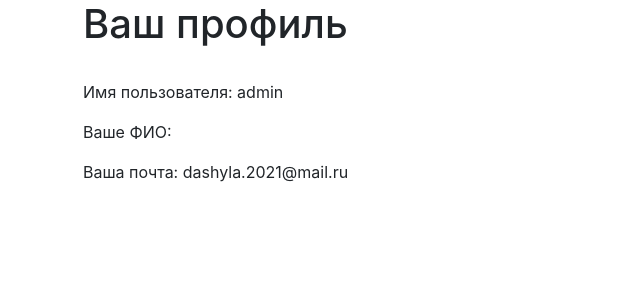
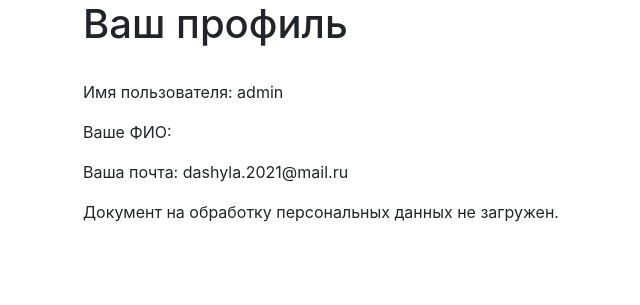
Before and after one commit to dashattit/task_2, a Django app: page /catalog/profile/ in a window 1280 px wide. Shown: the part 140-445 px from the top of the page, without its empty margins (2-642 px from the left). Run offline with Django 5.2, Linux system fonts and the light colour scheme; a user stored in the database is signed in; some libraries are stand-ins or nearby versions.

Commit message:
dop task_2.1

```diff
--- a/design/forms.py
+++ b/design/forms.py
@@ -65,15 +65,14 @@ class AddUserCreatingForm(forms.ModelForm):
             user.save()
         return user
 
-    consent = forms.BooleanField(
+    document = forms.FileField(
         required=True,
         label='Согласие на обработку персональных данных',
-        widget=forms.CheckboxInput()
     )
 
     class Meta:
         model = AddUser
-        fields = ("username", "email", "first_name", "last_name", "patronym")
+        fields = ("username", "email", "first_name", "last_name", "patronym", "password", "password_confirm", "document")
 
 
 class AddUserLoginForm(forms.Form):
--- a/design/models.py
+++ b/design/models.py
@@ -9,6 +9,7 @@ class AddUser(AbstractUser):
     last_name = models.CharField(max_length=100, blank=True)
     password = models.CharField(max_length=100, blank=True)
     password_confirm = models.CharField(max_length=100, blank=True)
+    document = models.FileField(upload_to='documents/', blank=True, null=True)
 
     groups = models.ManyToManyField(
         Group, related_query_name='adduser',
--- a/design/static/css/style.css
+++ b/design/static/css/style.css
@@ -17,3 +17,8 @@ form > p > input{
     border: 2px solid #2b4bca;
     border-radius: 5px;
 }
+
+.btn-primary{
+    padding: 3px 10px;
+    border-radius: 5px;
+}
--- a/design/templates/catalog/profile.html
+++ b/design/templates/catalog/profile.html
@@ -7,4 +7,9 @@
 <p>Имя пользователя: {{ user.username }}</p>
 <p>Ваше ФИО: {{ user.last_name }} {{ user.first_name }} {{ user.patronym }}</p>
 <p>Ваша почта: {{ user.email }}</p>
+{% if user.document %}
+    <p>Согласие на обработку персональных данных: <a href="{{ user.document.url }}" class="btn-primary">скачать</a></p>
+{% else %}
+    <p>Документ на обработку персональных данных не загружен.</p>
+{% endif %}
 {% endblock%}
--- a/design/views.py
+++ b/design/views.py
@@ -40,3 +40,13 @@ class UserProfileListView(generic.ListView):
 def logout_user(request):
     logout(request)
     return render(request, 'catalog/logout.html')
+
+def create_user(request):
+    if request.method == 'POST':
+        form = AddUserCreatingForm(request.POST, request.FILES)
+        if form.is_valid():
+            form.save()
+            return render(request, 'catalog/login.html')
+    else:
+        form = AddUserCreatingForm()
+        return render(request, 'catalog/login.html', {'form': form})
--- a/design_pro/settings.py
+++ b/design_pro/settings.py
@@ -122,6 +122,9 @@ USE_TZ = True
 
 STATIC_URL = 'static/'
 
+MEDIA_URL = '/media/'
+MEDIA_ROOT = BASE_DIR / 'media'
+
 # Default primary key field type
 # https://docs.djangoproject.com/en/5.1/ref/settings/#default-auto-field
 
--- a/design_pro/urls.py
+++ b/design_pro/urls.py
@@ -14,12 +14,14 @@ Including another URLconf
     1. Import the include() function: from django.urls import include, path
     2. Add a URL to urlpatterns:  path('blog/', include('blog.urls'))
 """
+from django.conf import settings
 from django.contrib import admin
 from django.urls import path, include
 from django.views.generic import RedirectView
-
+from django.conf.urls.static import static
 urlpatterns = [
     path('admin/', admin.site.urls),
     path('catalog/', include('design.urls')),
     path('', RedirectView.as_view(url='/catalog/', permanent=True)),
 ]
+urlpatterns += static(settings.MEDIA_URL, document_root=settings.MEDIA_ROOT)
```
Also changed, not shown: db.sqlite3.
